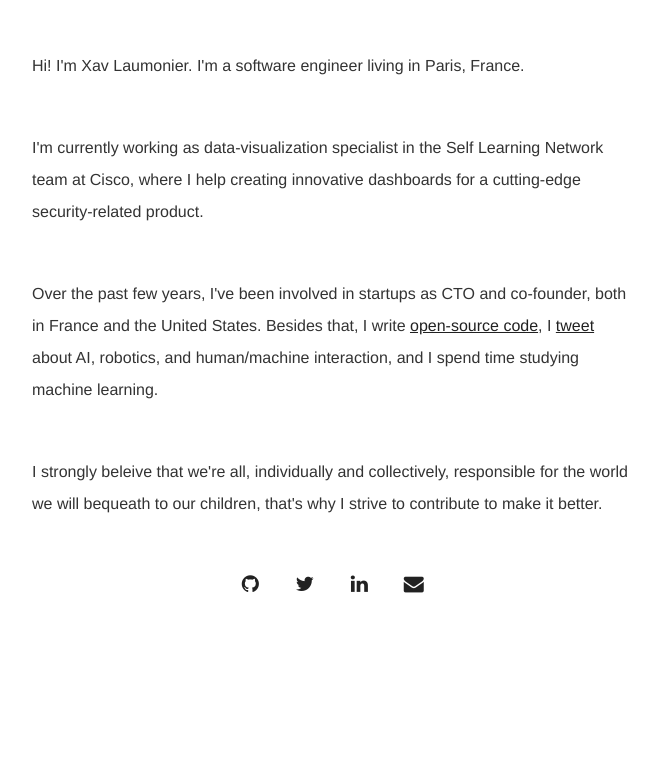
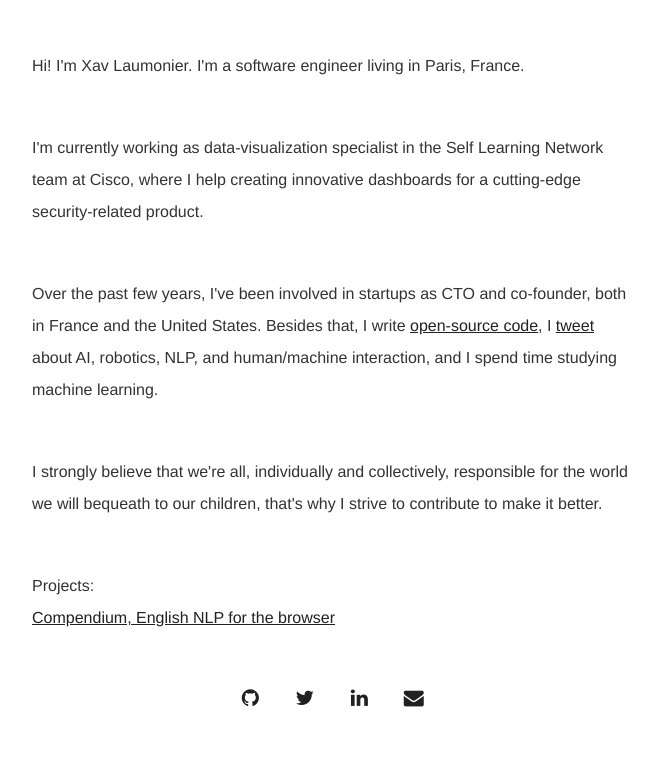
Before and after one commit to Ulflander/ulflander.github.io, a plain HTML site: page index.html in a window 1280 px wide. Shown: the whole page, without its empty margins (308-966 px from the left). Drawn offline with Linux system fonts and the light colour scheme.

Commit message:
Add compendium submodule

```diff
--- a/index.html
+++ b/index.html
@@ -44,10 +44,15 @@
                     I'm currently working as data-visualization specialist in the Self Learning Network team at <span itemprop="worksFor"><span itemprop="name">Cisco</span></span>, where I help creating innovative dashboards for a cutting-edge security-related product.
                 </p>
                 <p>
-                    Over the past few years, I've been involved in startups as CTO and co-founder, both in France and the United States. Besides that, I write <a href="https://www.github.com/Ulflander" title="Want to dive in the code?">open-source code</a>, I <a href="https://twitter.com/xavlaumonier" title="Follow me on Twitter">tweet</a> about AI, robotics, and human/machine interaction, and I spend time studying machine learning.
+                    Over the past few years, I've been involved in startups as CTO and co-founder, both in France and the United States. Besides that, I write <a href="https://www.github.com/Ulflander" title="Want to dive in the code?">open-source code</a>, I <a href="https://twitter.com/xavlaumonier" title="Follow me on Twitter">tweet</a> about AI, robotics, NLP, and human/machine interaction, and I spend time studying machine learning.
                 </p>
                 <p>
-                    I strongly beleive that we're all, individually and collectively, responsible for the world we will bequeath to our children, that's why I strive to contribute to make it better.
+                    I strongly believe that we're all, individually and collectively, responsible for the world we will bequeath to our children, that's why I strive to contribute to make it better.
+                </p>
+            </section>
+            <section>
+                <p>Projects:<br />
+                    <a href="https://github.com/Ulflander/compendium-js">Compendium, English NLP for the browser</a>
                 </p>
             </section>
 
```
Also changed, not shown: 1 other file.
